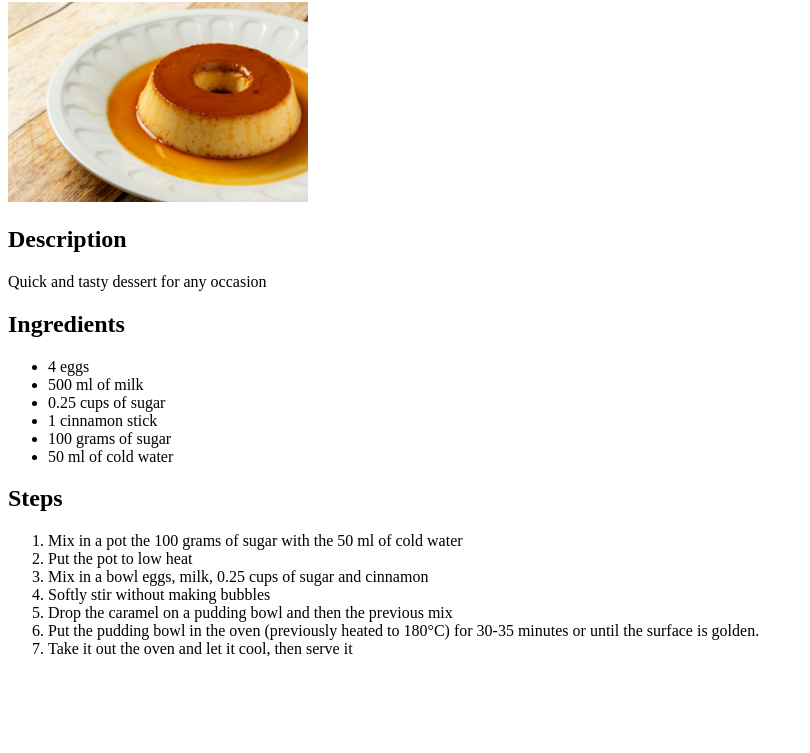
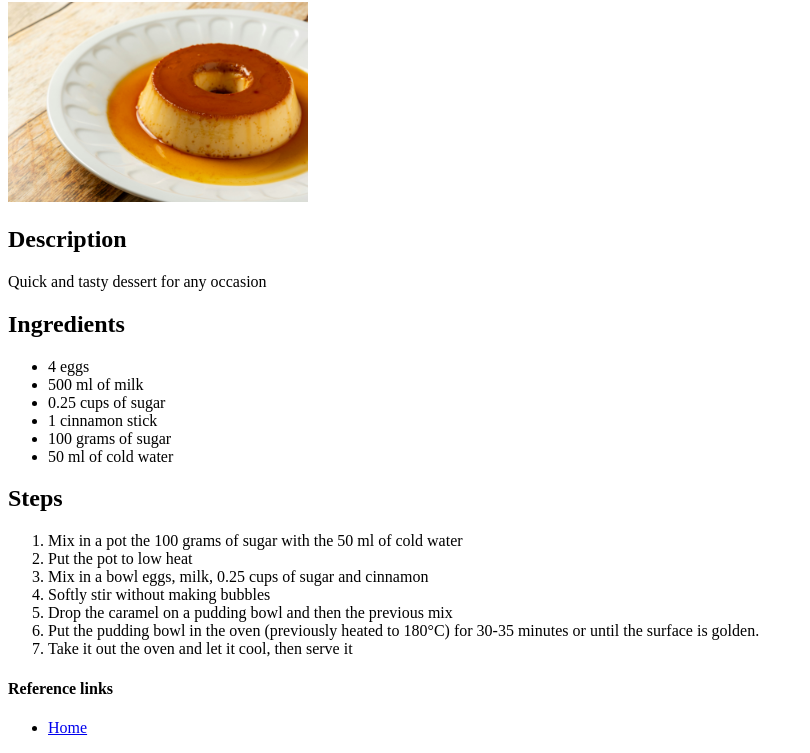
Before and after one commit to nyavarg/odin-recipes, a plain HTML site: page recipes/leche-asada.html in a window 1280 px wide. Shown: the part 78-831 px from the top of the page, without its empty margins (0-810 px from the left). Before the commit the page ends 800 px from the top, so only its background shows below. Drawn offline with Linux system fonts and the light colour scheme.

Commit message:
Add link to main page

```diff
--- a/recipes/leche-asada.html
+++ b/recipes/leche-asada.html
@@ -32,5 +32,9 @@
         </li>
         <li>Take it out the oven and let it cool, then serve it</li>
     </ol>
+    <h4>Reference links</h4>
+    <ul>
+        <li><a href = "../index.html">Home</a></li>
+    </ul>
 </body>
 </html>
```
